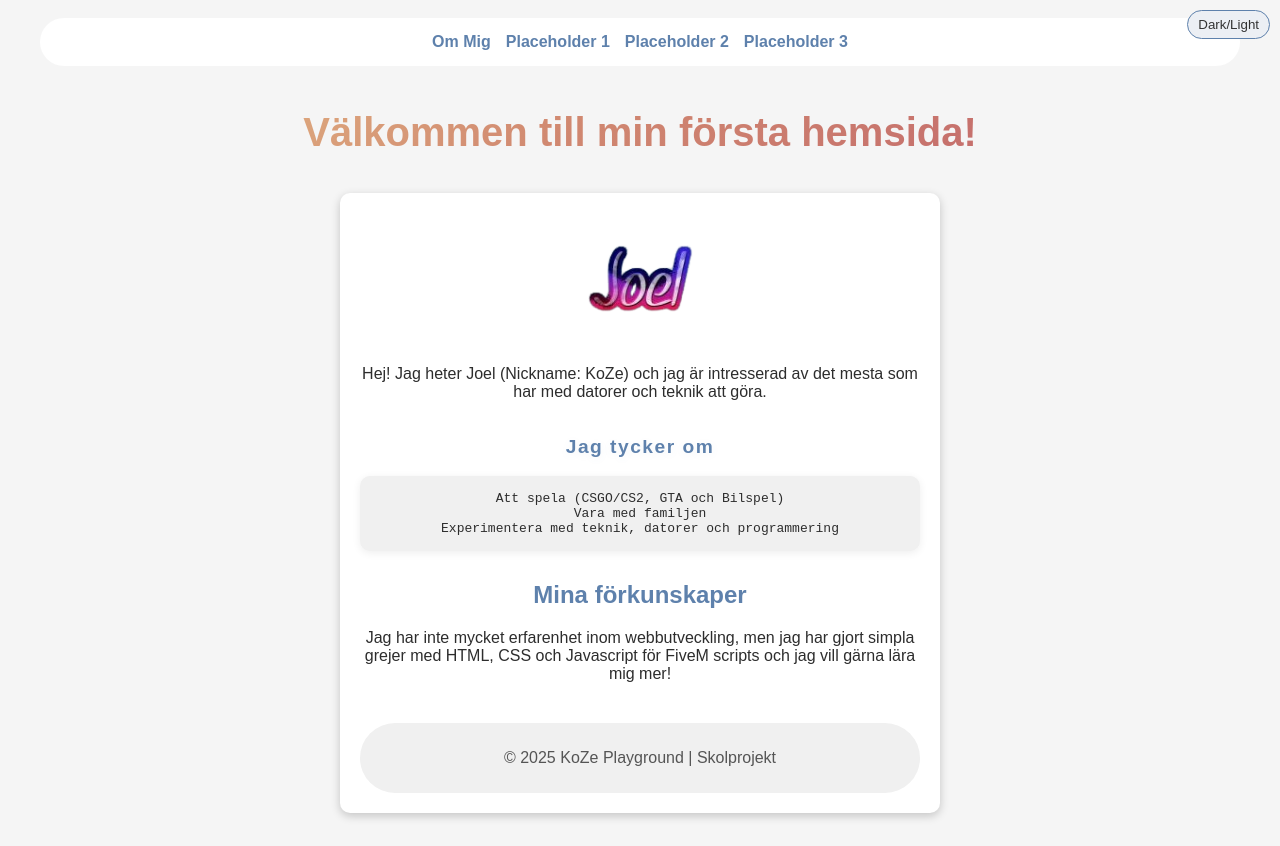
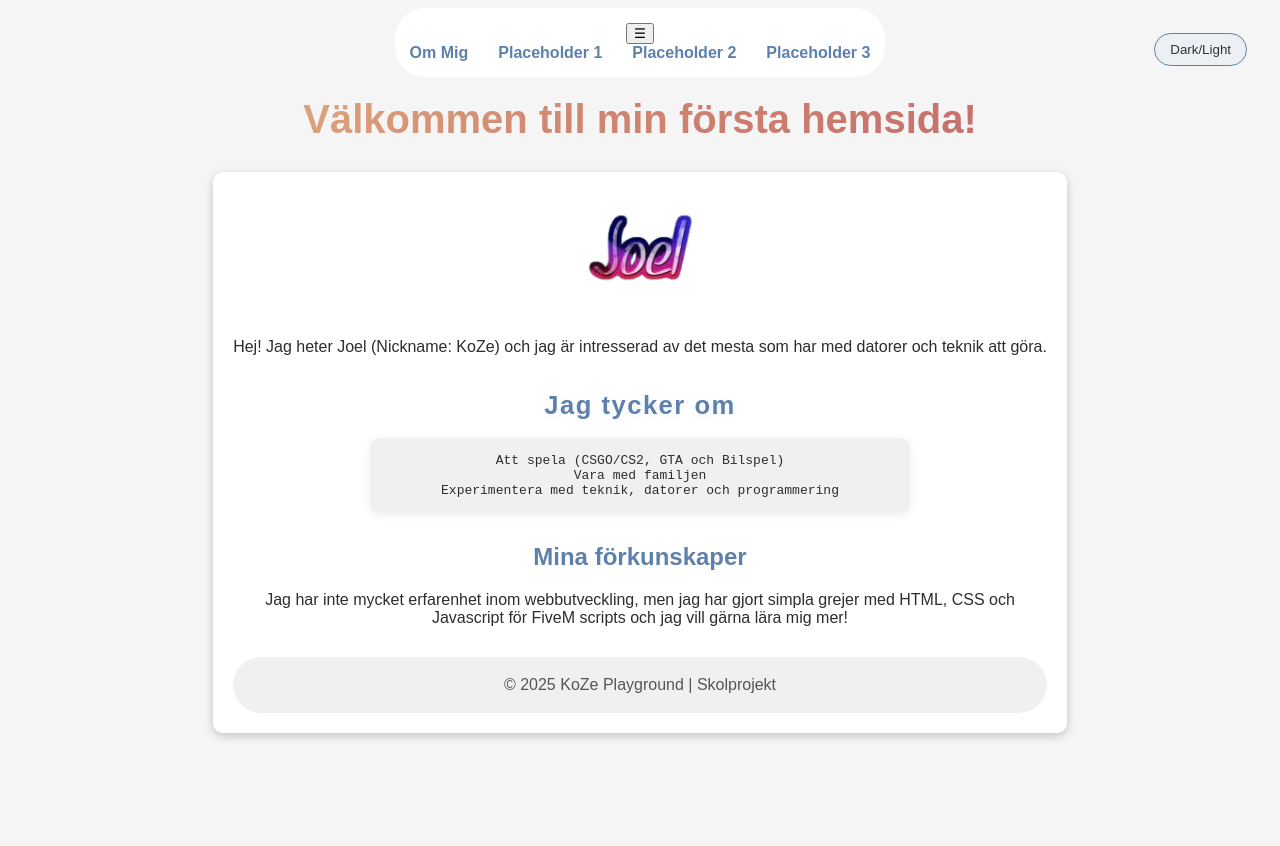
Before and after one commit to EzOk016/KoZe-Playground, a plain HTML site: page index.html in a window 1280 px wide. After the commit the page ends 800 px from the top, so only its background shows below. Drawn offline with Linux system fonts and the light colour scheme.

Commit message:
Update style.css

```diff
--- a/style.css
+++ b/style.css
@@ -6,97 +6,58 @@ body {
     color: #2d2d2d;
     transition: background-color 0.3s, color 0.3s;
     place-items: center;
-    padding: 10px;
-    grid-template-columns: 1fr;
-    min-height: 100vh;
-    box-sizing: border-box;
-}
-
-*,
-*::before,
-*::after {
-    box-sizing: inherit;
 }
 
 .navbar {
     background-color: #ffffff;
-    padding: 15px 5%;
-    display: flex;
+    padding: 15px 0;
     justify-content: center;
     align-items: center;
     position: relative;
     transition: background-color 0.3s, color 0.3s;
     border-radius: 30px;
-    width: 100%;
-    max-width: 1200px;
-    margin-bottom: 20px;
 }
 
-/* Hamburger button (hidden on desktop) */
-.menu-toggle {
-    display: none;
-    position: absolute;
-    left: 15px;
-    background: #eceff4;
-    border: 1px solid #5e81ac;
-    color: #333;
-    padding: 6px 10px;
-    border-radius: 8px;
-    cursor: pointer;
-    font-size: 1.2rem;
-    transition: all 0.3s;
+.navbar ul {
+    list-style: none;
+    display: flex;
+    justify-content: center;
+    margin: 0;
+    padding: 0;
 }
 
-body.dark-mode .menu-toggle {
-    background: #3b4252;
-    color: #d8dee9;
-    border-color: #81a1c1;
+.navbar li {
+    margin: 0 15px;
 }
 
-/* Nav links container */
-.nav-links {
-    list-style: none;
-    display: flex;
-    flex-wrap: wrap;
-    justify-content: center;
-    gap: 15px;
-    padding: 0;
-    margin: 0;
-}
-
-.nav-links li {
-    margin: 0;
-}
-
-.nav-links a {
+.navbar a {
     color: #5e81ac;
     text-decoration: none;
     font-weight: bold;
     transition: background-color 0.3s, color 0.3s;
-    font-size: 1rem;
 }
 
-.nav-links a:hover {
+.navbar a:hover {
     color: #b48ead;
     text-decoration: underline;
+    transition: background-color 0.3s, color 0.3s;
 }
 
 h1 {
-    font-size: clamp(1.8rem, 4vw, 2.5rem);
-    margin: 20px 10px;
+    font-size: 2.5em;
+    margin: 20px;
     background: linear-gradient(138deg,
     #b48ead,
     #a3be8c,
     #ebcb8b,
     #d08770,
     #bf616a);
+
     background-size: 400%;
     background-clip: text;
     -webkit-background-clip: text;
     -webkit-text-fill-color: transparent;
     animation: rainbow 8s ease-in-out infinite;
-    line-height: 1.3;
-    word-break: break-word;
 }
 
 @keyframes rainbow {
@@ -106,28 +67,23 @@ h1 {
 }
 
 .content {
-    width: 100%;
-    max-width: 600px;
-    margin: 15px auto;
+    max-width: 814px;
+    margin: 10px;
     background: #ffffff;
     padding: 20px;
     border-radius: 10px;
     box-shadow: 0 3px 10px rgba(0, 0, 0, 0.2);
     transition: background-color 0.3s;
-    overflow-wrap: break-word;
 }
 
 img {
-    width: 100px;
-    height: auto;
     border-radius: 10px;
-    margin: 10px auto;
-    display: block;
+    margin: 0px;
 }
 
 h4 {
     text-align: center;
-    font-size: 1.2em;
+    font-size: 1.6em;
     font-weight: 900;
     color: #5e81ac;
     margin-top: 35px;
@@ -140,6 +96,7 @@ h4 {
 body.dark-mode h4 {
     color: #81a1c1;
     text-shadow: 0 2px 8px rgba(129,161,193,0.12);
+    transition: background-color 0.3s, color 0.3s;
 }
 
 pre {
@@ -149,14 +106,15 @@ pre {
     font-family: monospace;
     padding: 15px 20px;
     border-radius: 10px;
-    max-width: 100%;
-    overflow-x: auto;
+    max-width: 500px;
     box-shadow: 0 2px 8px rgba(0,0,0,0.07);
+    transition: background-color 0.3s, color 0.3s;
 }
 
 body.dark-mode pre {
     background: #434c5e;
     color: #d8dee9;
+    transition: background-color 0.3s, color 0.3s;
 }
 
 h2 {
@@ -166,29 +124,28 @@ h2 {
 footer {
     background-color: #f0f0f0;
     color: #555;
-    padding: 10px 5%;
-    margin-top: 40px;
+    padding: 3px;
+    margin-top: 30px;
     border-radius: 100px;
-    text-align: center;
-    width: 100%;
-    max-width: 800px;
+    transition: background-color 0.3s, color 0.3s;
 }
 
-/* Dark mode */
+/* Dark mode styles */
 body.dark-mode {
     background-color: #2e3440;
     color: #d8dee9;
 }
 
+/* Dark mode navbar */
 body.dark-mode .navbar {
     background-color: #3b4252;
 }
 
-body.dark-mode .nav-links a {
+body.dark-mode .navbar a {
     color: #d8dee9;
 }
 
-body.dark-mode .nav-links a:hover {
+body.dark-mode .navbar a:hover {
     color: #81a1c1;
 }
 
@@ -205,15 +162,15 @@ body.dark-mode h2 {
     color: #81a1c1;
 }
 
-/* Theme toggle */
+/* Theme toggle button */
 .theme-toggle {
     position: absolute;
-    top: 10px;
-    right: 10px;
+    top: 33px;
+    right: 33px;
     background: #eceff4;
     border: 1px solid #5e81ac;
     color: #333;
-    padding: 6px 10px;
+    padding: 8px 15px;
     border-radius: 20px;
     cursor: pointer;
     transition: all 0.3s;
@@ -225,30 +182,9 @@ body.dark-mode .theme-toggle {
     border-color: #81a1c1;
 }
 
-/* Mobile layout */
-@media (max-width: 600px) {
-    .menu-toggle {
-        display: block;
-    }
-
-    .nav-links {
-        display: none;
-        flex-direction: column;
-        width: 100%;
-        margin-top: 60px;
-        background: inherit;
-        padding: 15px 0;
-        border-radius: 15px;
-        gap: 10px;
-    }
-
-    .nav-links.show {
-        display: flex;
-    }
-
-    .navbar {
-        flex-direction: column;
-        align-items: stretch;
-        padding: 15px;
-    }
+.theme-toggle:hover {
+    background: #5e81ac;
+    color: #eceff4;
+    border-color: #eceff4;
+    transition: all 0.3s;
 }
```
